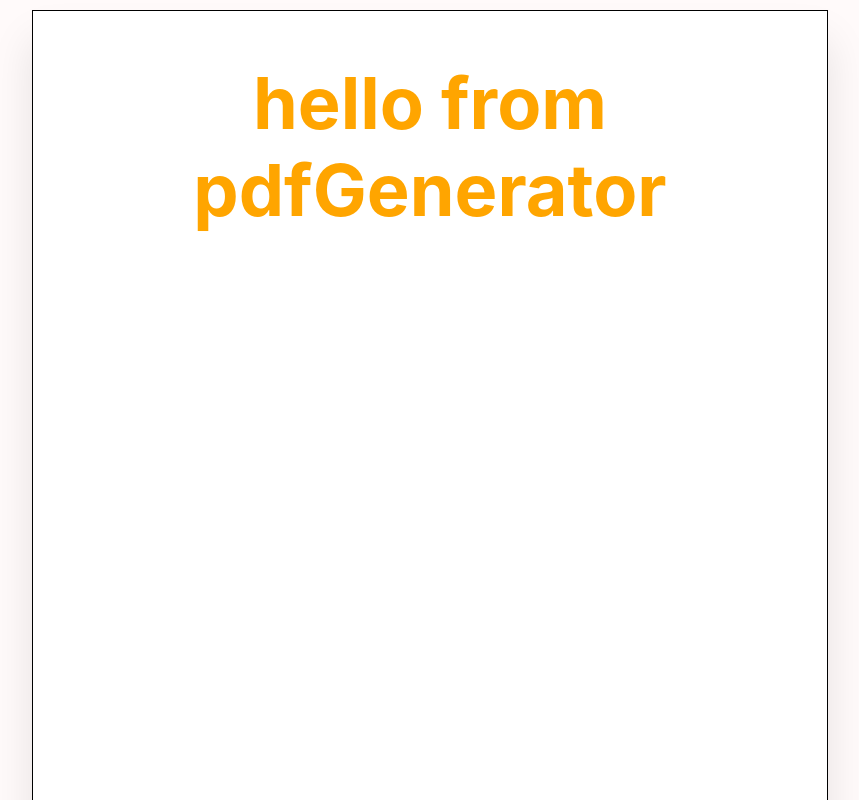
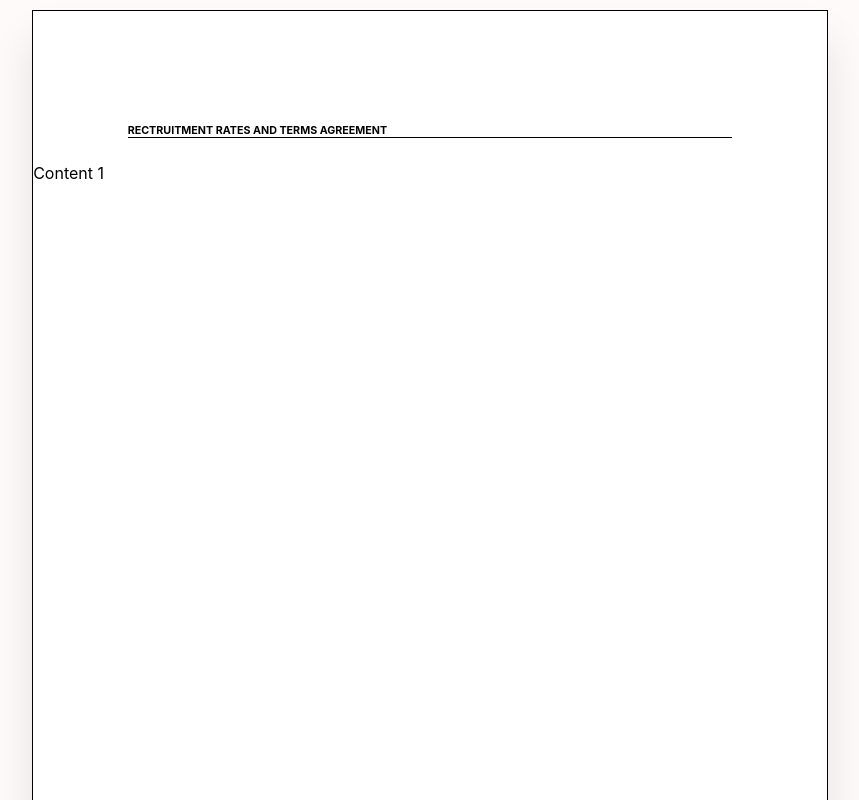
Before and after one commit to u16273992/jobox-fe-project, a React (Create React App) app: page / in a window 1280 px wide. Shown: the top 800 px of the page, without its empty margins (210-1069 px from the left). Built offline with nearby package versions, Linux system fonts and the light colour scheme.

Commit message:
page number added

```diff
--- a/src/App.js
+++ b/src/App.js
@@ -1,10 +1,10 @@
 import './App.css';
-import PDFgenerator from './components/pdfGenerator';
+import Contract from './components/contract';
 
 function App() {
   return (
     <div style={styles.background}>
-      <PDFgenerator/>
+      <Contract/>
     </div>
 
   );
--- /dev/null
+++ b/src/components/content.js
@@ -0,0 +1,31 @@
+import React from 'react'
+
+export default function Content(props) {
+ if (props.page ==1 )
+ {
+    return (
+        <div>Content 1</div>
+        )
+ }
+ else if (props.page ==2)
+ {
+    return (
+        <div>Content 2</div>
+       )
+ }
+ else if (props.page ==3)
+ {
+    return (
+        <div>Content 3</div>
+       )
+ }
+}
+
+const style = {
+    heading:{
+
+    },
+    input:{
+
+    }
+}
--- a/src/components/contract.js
+++ b/src/components/contract.js
@@ -0,0 +1,12 @@
+import React from 'react';
+import Page from './page';
+
+export default function Contract() {
+  return (
+    <div>
+        <Page number={1}/>
+        <Page number={2}/>
+        <Page number={3}/>
+    </div>
+  )
+}
--- /dev/null
+++ b/src/components/page.js
@@ -0,0 +1,55 @@
+import React from 'react';
+import Content from './content';
+
+const space = 0.5;
+
+export default function Page(props) {
+  return (
+    <div style={styles.pages}>
+      <div style={styles.page}>
+        <header>
+            <h6 style={styles.header}>RECTRUITMENT RATES AND TERMS AGREEMENT</h6>
+        </header>
+        <Content page={props.number}/>
+      </div>
+    </div>
+  )
+}
+
+const styles = {
+    background:{
+      backgroundColor: "#f0f4f3"
+    },
+
+    header:{
+      marginTop: "3cm",
+      marginLeft: "2.5cm",
+      width: "16cm",
+      borderBottom: "1px solid black",
+    },
+
+    title: {
+     color: "orange",
+     fontSize: "72px",
+     alignItems: 'center',
+     justifyContent: 'center'
+    },
+
+    body: {
+
+    },
+    page:{
+      boxShadow: "0 30px 40px rgba(0,0,0,.1)",
+      backgroundColor: "white",
+      width: "21cm",
+      height: "29.7cm",
+      border: '1px solid black',
+      marginTop: '10px'
+    },
+    pages:{
+      display: 'flex',
+      alignSelf: 'center',
+      justifyContent: 'center'
+    }
+
+  }
--- a/src/components/pdfGenerator.js
+++ b/src/components/pdfGenerator.js
@@ -1,11 +1,11 @@
 import React from 'react';
-import '../styles/Styles.css';
 
 export default function PDFgenerator() {
   return (
     <div>
     <div style={styles.pages}>
       <div style={styles.page}>
+        <header style={styles.header}></header>
         <h1 style={styles.heading}>
           hello from pdfGenerator
         </h1>
@@ -35,6 +35,12 @@ const styles = {
   background:{
     backgroundColor: "#f0f4f3"
   },
+  header:{
+    marginTop: "3cm",
+    marginLeft: "2.5cm",
+    width: "16cm",
+    borderBottom: "1px solid black"
+  },
   heading: {
   color: "orange",
   fontSize: "72px",
```
